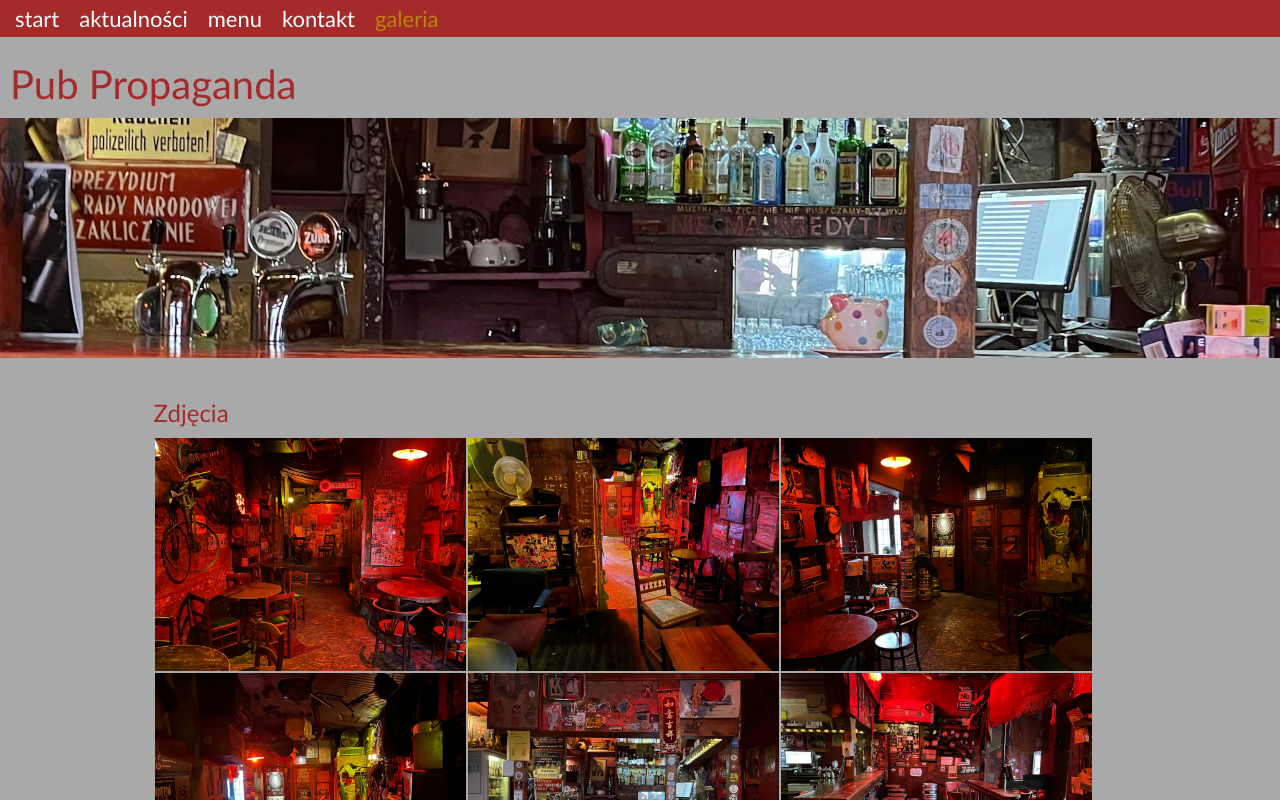
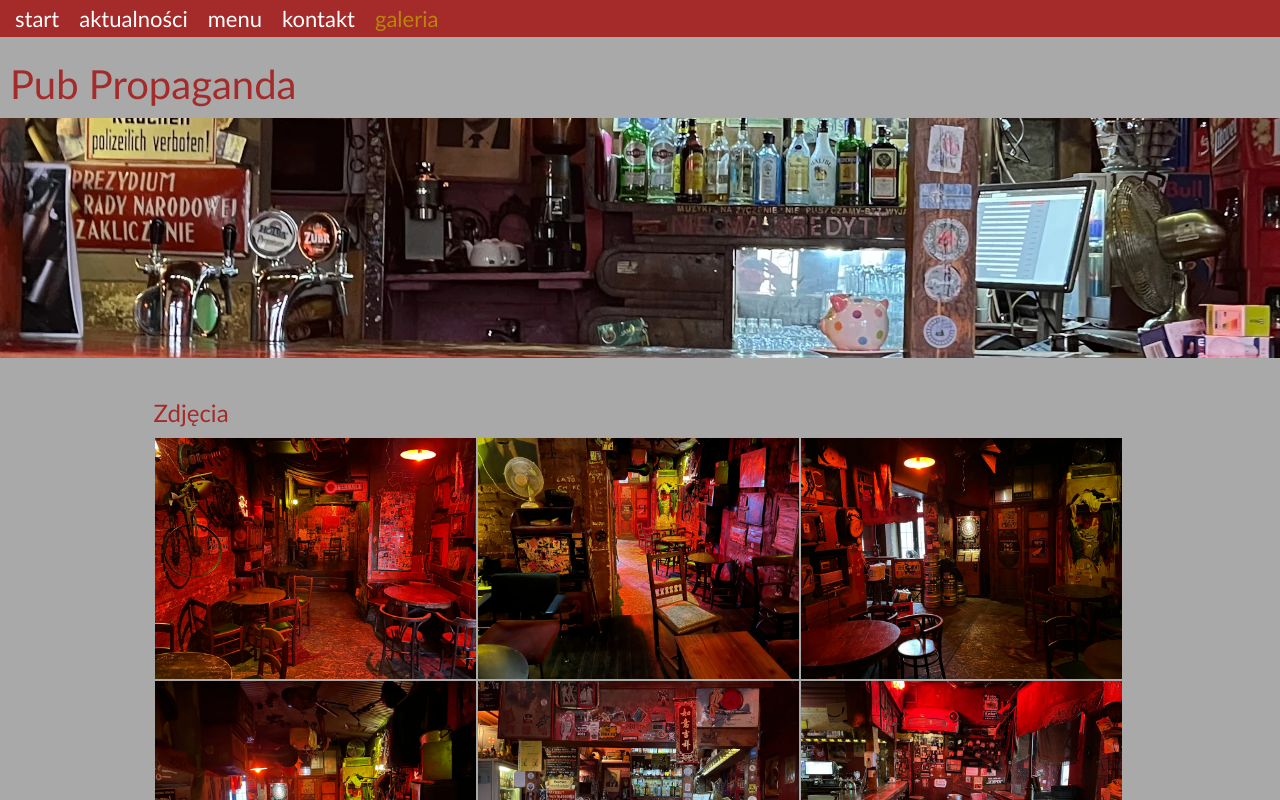
Before and after one commit to leszek-michno/web, a React (Create React App) app: page /photos in a window 1280 px wide. Shown: the top 800 px of the page. Built offline with nearby package versions, Linux system fonts and the light colour scheme.

Commit message:
navi css changed

```diff
--- a/src/styles/Img.css
+++ b/src/styles/Img.css
@@ -1,14 +1,22 @@
+.galery {
+    display: inline;
+    margin: 0;
+}
+
+
 .galery img {
-    float: left;;
-    width: 32%;
-    margin: 1px 1px;
-    position: relative;
+    display: flex;
+    float: left;
+    width: 33%;
+    margin: 1px;
+    cursor: pointer;
     }
 
 @media screen and (max-width: 900px) {
     .galery img {
         width: 49%;
-        margin-top: 1px;
+        margin: 1px;
+        /* margin-top: 1px;    */
     }
    }
 @media screen and (max-width: 600px) {
--- a/src/styles/Navigation.css
+++ b/src/styles/Navigation.css
@@ -52,7 +52,7 @@
       display: block;
       width: 100%;
       border-bottom: 1px solid darkgray;
-      text-align: left;
+      text-align: center;
       padding: 10px;
       background-color: linear-gradient(45deg, gray, black);
     }
```
